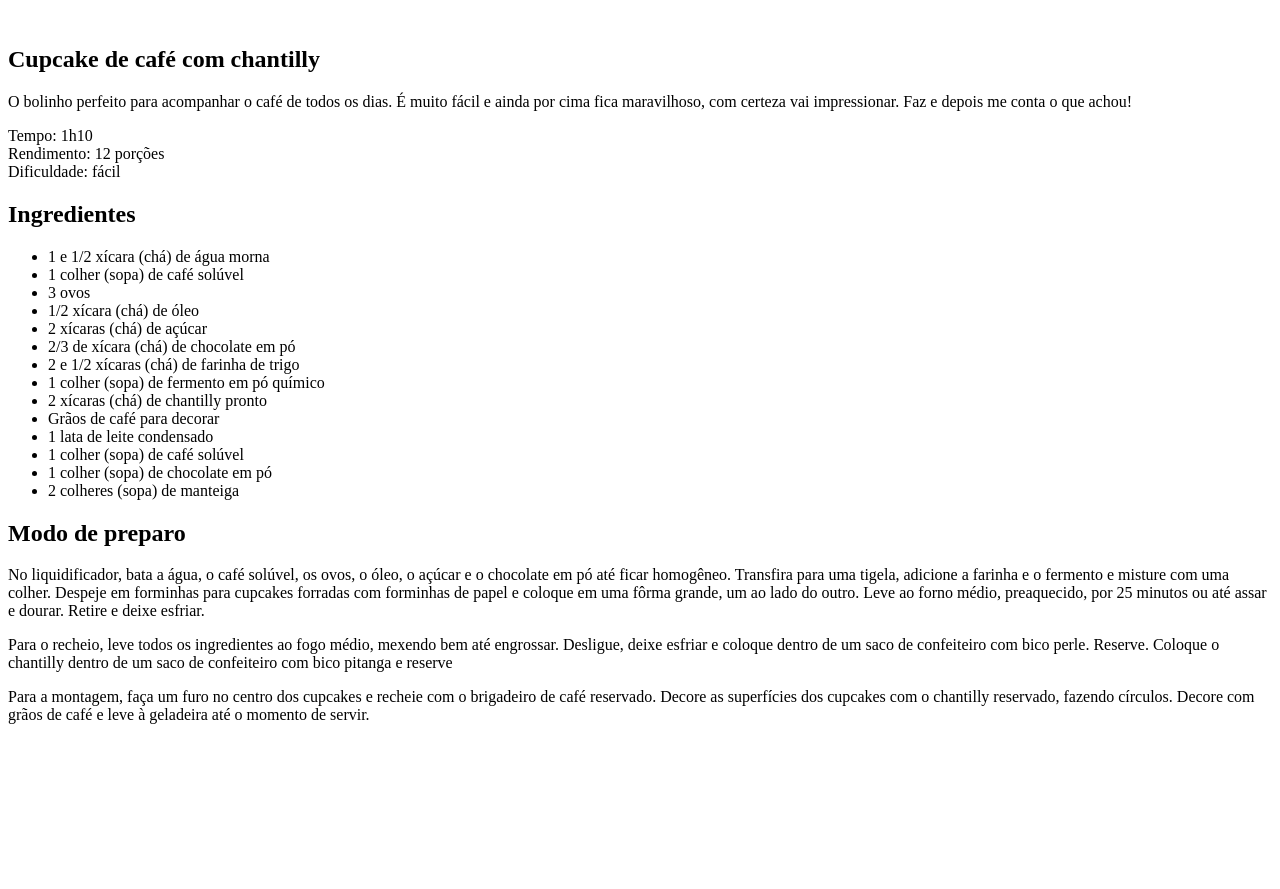
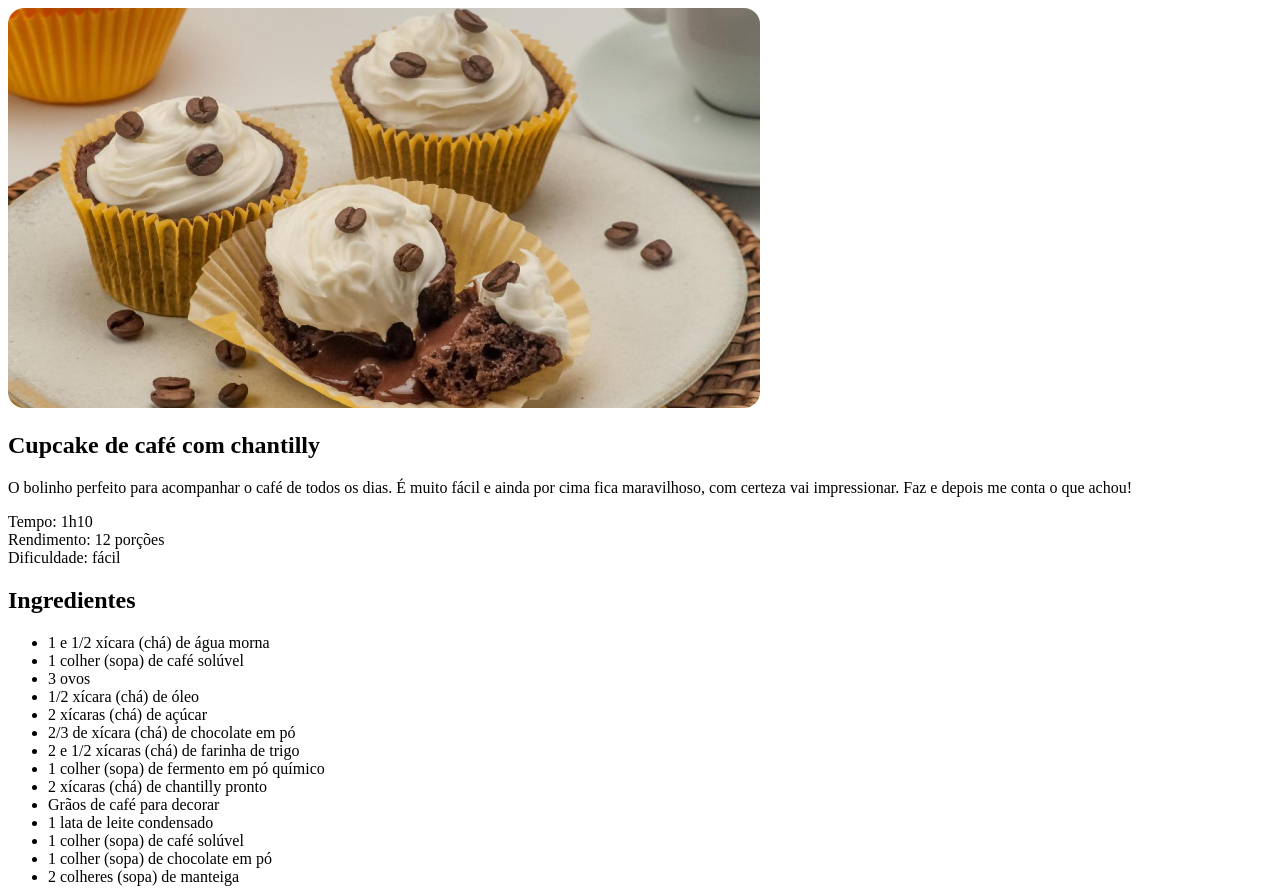
Before and after one commit to julianafatsil/Projeto-receita-fullstack, a plain HTML site: page index.html in a window 1280 px wide. Shown: the top 889 px of the page. Before the commit the page ends 800 px from the top, so only its background shows below. Drawn offline with Linux system fonts and the light colour scheme.

Commit message:
adicionado imagens e estilos

```diff
--- a/index.html
+++ b/index.html
@@ -4,10 +4,12 @@
   <meta charset="UTF-8">
   <meta name="viewport" content="width=device-width, initial-scale=1.0">
   <title>Página de receita</title>
+
+  <link rel="stylesheet" href="style.css">
 </head>
 <body>
   <div id="page">
-    <img src="" alt="">
+    <img src="assets/main-image.jpg" alt="Dois cupcakes inteiros e um cortado, mostrando seu recheio, decorados com gãos de café">
     <main>
       <section id="about">
         <h1>Cupcake de café com chantilly</h1>
--- /dev/null
+++ b/style.css
@@ -0,0 +1,3 @@
+img {
+  border-radius: 16px;
+}
```
Also changed, not shown: assets/bg.jpg (added), assets/main-image.jpg (added), 1 other file.
